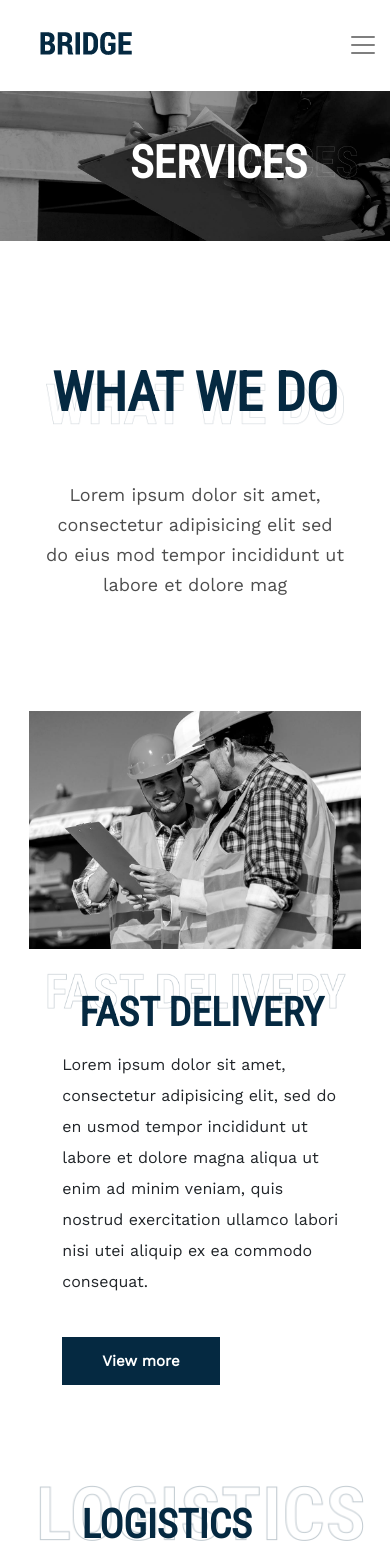
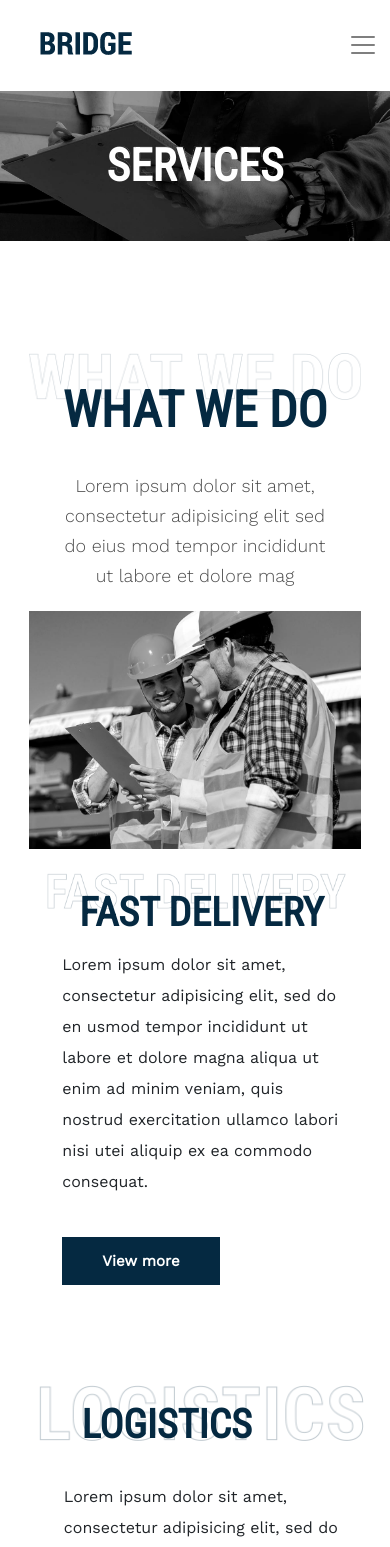
Before and after one commit to bactvk/website_template, a PHP site: page /services.html in a window 390 px wide. Shown: the top 1547 px of the page. Run offline with PHP 8.4, Linux system fonts and the light colour scheme.

Commit message:
finish template

```diff
--- a/contact_us.html
+++ b/contact_us.html
@@ -75,11 +75,11 @@
             </nav>
         </div>
         <div class="services_bk">
-
+            <div class="about_us_text_bk">CONTACT US</div>
         </div>
         <div class="clearfix"></div>
         <!-- slider top -->
-        <div class="about_us_text_bk">CONTACT US</div>
+
       </div>
 
 
@@ -111,7 +111,7 @@
                                 <i class="fa fa-clock-o"></i>  &nbsp;Mon - Sat: 7:00 - 22:00
                               </p>
                           </div>
-                          <div class="col-sm-6">
+                          <div class="col-sm-6 touch_address">
                               <p>
                                 <i class="fa fa-map-marker"></i> &nbsp;4252 Layman, NY
                               </p>
--- a/faq.html
+++ b/faq.html
@@ -75,11 +75,11 @@
             </nav>
         </div>
         <div class="services_bk">
-
+          <div class="about_us_text_bk">COMMON QUESTIONS</div>
         </div>
         <div class="clearfix"></div>
         <!-- slider top -->
-        <div class="about_us_text_bk">COMMON QUESTIONS</div>
+
       </div>
 
 
--- a/public/css/main.css
+++ b/public/css/main.css
@@ -213,6 +213,14 @@ a.nav-link {
     }
 }
 
+
+@media screen and (max-width: 1350px){
+    .nav_item_right .nav-item{
+        display: none;
+    }
+
+}
+
 @media (max-width: 1024px){
   /*menu*/
   .nav_item_right li{
--- a/public/css/servies.css
+++ b/public/css/servies.css
@@ -8,11 +8,12 @@
 }
 
 .services_bk{
-    background: url(../images/background/services-title-image.jpg);
-    height: 450px;
+    background: url(../images/background/services-title-image.jpg) center center;
+    height: 530px;
     background-repeat: no-repeat;
-    position: relative;
-    background-size: contain;
+    display: flex;
+    justify-content: center;
+    align-items: center;
 }
 .bg-custom {
     color: white !important;
@@ -28,12 +29,7 @@
     font-weight: 700;
     text-transform: uppercase;
 }
-.about_us_text_bk {
-    position: absolute;
-    transform: translate(-50%, -50%);
-    top: 30%;
-    left: 52%;
-}
+
 .form-inline.my-2.my-lg-0.nav_item_right {
     list-style: none;
 }
@@ -69,11 +65,11 @@
 }
 .container_custom_what {
     width: 85%;
-    margin: 100px auto 10px auto;
+    margin: 10px auto 30px auto;
 }
 .container_custom_fast{
     width: 85%;
-    margin: 50px auto 10px auto;
+    margin: 70px auto 10px auto;
 }
 
 .about_us_image{
@@ -88,7 +84,7 @@
     font-size: 80px;
     line-height: 90px;
     font-style: normal;
-    font-weight: 700;
+    font-weight: bold;
     letter-spacing: 0px;
     text-transform: uppercase;
 
@@ -96,17 +92,19 @@
 .about_us_intro {
     position: relative;
     height: 270px;
+    background: url(../images/background/section-title-image-6.png) no-repeat center center;
+
+    display: flex;
+    justify-content: center;
+    align-items: center;
+
+    position: relative;
 }
-
-.about_us_text {
+.about_us_block{
     position: absolute;
-    top: 15%;
-    left: 34%;
+    bottom: -20px;
 }
 .about_us_content {
-    position: absolute;
-    bottom: 23%;
-    left: 30%;
     color: #4d4d4d;
     font-family: 'Work Sans', sans-serif;
     font-size: 18px;
@@ -114,7 +112,9 @@
     font-style: normal;
     letter-spacing: 0px;
     text-transform: none;
-    width: 48%;
+    width: 60%;
+    margin: 0 auto;
+    font-weight: 300;
 }
 
 /*fast_delivery*/
@@ -234,20 +234,7 @@
     width: 100%;
     background-size: cover;
   }
-  .about_us_text_bk{
-    transform: translate(0, -50%);
-    top: 18%;
-    left: 29%;
-  }
-  .about_us_text{
-    top: 10%;
-    left: 0%;
-    width: 100%;
-  }
-  .about_us_content{
-    width: 100%;
-    left: 0%;
-  }
+
 
 
 }
@@ -264,26 +251,11 @@
     .about_us_image{
         width: 90%;
     }
-    .about_us_text{
-        font-size: 70px;
-        line-height: 64px;
-        width: 90%;
-        left: 10%;
-        top: -10%;
-    }
+
     .about_us_text_bk {
-        position: relative;
-        transform: translate(-50%, -50%);
-        top: -95px;
-        left: 270px;
-        z-index: 10;
         font-size: 45px;
     }
-    .about_us_content{
-        width: 90%;
-        top: 40%;
-        left: 5%;
-    }
+
     .fast_delivery{
         text-align: center;
     }
@@ -323,6 +295,7 @@
         padding-left: 0px !important;
         line-height: 40px;
         top: -24px;
+        text-align: left;
     }
     .order_tracking_content{
         padding-left: 0px !important;
@@ -357,33 +330,15 @@
     .menu_bar{
         position: relative;
     }
-    .services_bk{
-        height: 210px;
+    .about_us_intro{
+        background-size: contain;
     }
-    .about_us_image{
-        width: 90%;
+    .about_us_content{
+        width: 82%;
     }
     .about_us_text{
-        font-size: 70px;
-        line-height: 64px;
-        width: 90%;
-        left: 5%;
-        top: 3%;
+        font-size: 50px;
     }
-    .about_us_text_bk {
-        position: relative;
-        transform: translate(0, -50%);
-        top: -95px;
-        left: 270px;
-        z-index: 10;
-        font-size: 45px;
-    }
-    .about_us_content{
-        width: 90%;
-        top: 40%;
-        left: 5%;
-    }
-
     .container_custom_mobile{
         margin-top: 0px;
         margin-bottom: 80px;
@@ -393,11 +348,6 @@
     }
 
 
-    .about_us_image{
-        top: 8%;
-        position: absolute;
-        left: 5%;
-    }
     .col-sm-2_custom{
         max-width: 33%;
     }
@@ -407,11 +357,7 @@
 }
 
 @media (max-width: 640px){
-    .about_us_text_bk{
-        transform: translate(-50%, -50%);
-        top: -75px;
-        left: 270px;
-    }
+
     .services_bk{
         height: 150px;
     }
@@ -419,40 +365,13 @@
         max-width: 100%;
     }
 
-    .about_us_text{
-        font-size: 54px;
-        line-height: 48px;
-    }
-    .about_us_content{
-        top: 44%;
-    }
+
 
     .about_us_top{
         height: 300px;
     }
-}
+    .about_us_block {
 
-
-@media (max-width: 414px){
-    .about_us_text_bk{
-        top: -78px;
-        left: 325px;
+        bottom: -80px;
     }
 }
-
-@media (max-width: 375px){
-    .about_us_text_bk{
-        left: 290px;
-    }
-}
-@media (max-width: 360px){
-    .about_us_text_bk{
-        left: 275px;
-    }
-}
-@media (max-width: 320px){
-    .about_us_text_bk{
-        top: -76px;
-        left: 232px;
-    }
-}
--- a/public/css/style.css
+++ b/public/css/style.css
@@ -727,9 +727,6 @@ p.service_text {
     }
 }
 
-@media (max-width: 1090px){
-
-}
 
 @media (min-width: 768.02px) and (max-width: 992px) {
     .trucking_block {
--- a/services.html
+++ b/services.html
@@ -75,20 +75,22 @@
             </nav>
         </div>
         <div class="services_bk">
-
+          <div class="about_us_text_bk">SERVICES</div>
         </div>
         <div class="clearfix"></div>
         <!-- slider top -->
-        <div class="about_us_text_bk">SERVICES</div>
+
       </div>
 
       <!-- about us -->
       <div class="container_custom_what">
         <div class="about_us_top text-center">
             <div class="about_us_intro">
-              <img src="public/images/background/section-title-image-6.png" class="about_us_image">
-              <p class="about_us_text">WHAT WE DO</p>
-              <p class="about_us_content">Lorem ipsum dolor sit amet, consectetur adipisicing elit sed do eius mod tempor incididunt ut labore et dolore mag</p>
+              <!-- <img src="public/images/background/section-title-image-6.png" class="about_us_image"> -->
+              <div class="about_us_block">
+                <p class="about_us_text">WHAT WE DO</p>
+                <p class="about_us_content">Lorem ipsum dolor sit amet, consectetur adipisicing elit sed do eius mod tempor incididunt ut labore et dolore mag</p>
+              </div>
             </div>
         </div>
 
```
Also changed, not shown: about_us.html (+10 -7 lines), public/css/about_us.css (+45 -96 lines), public/css/contact_us.css (+17 -54 lines), public/css/faq.css (+26 -53 lines).
